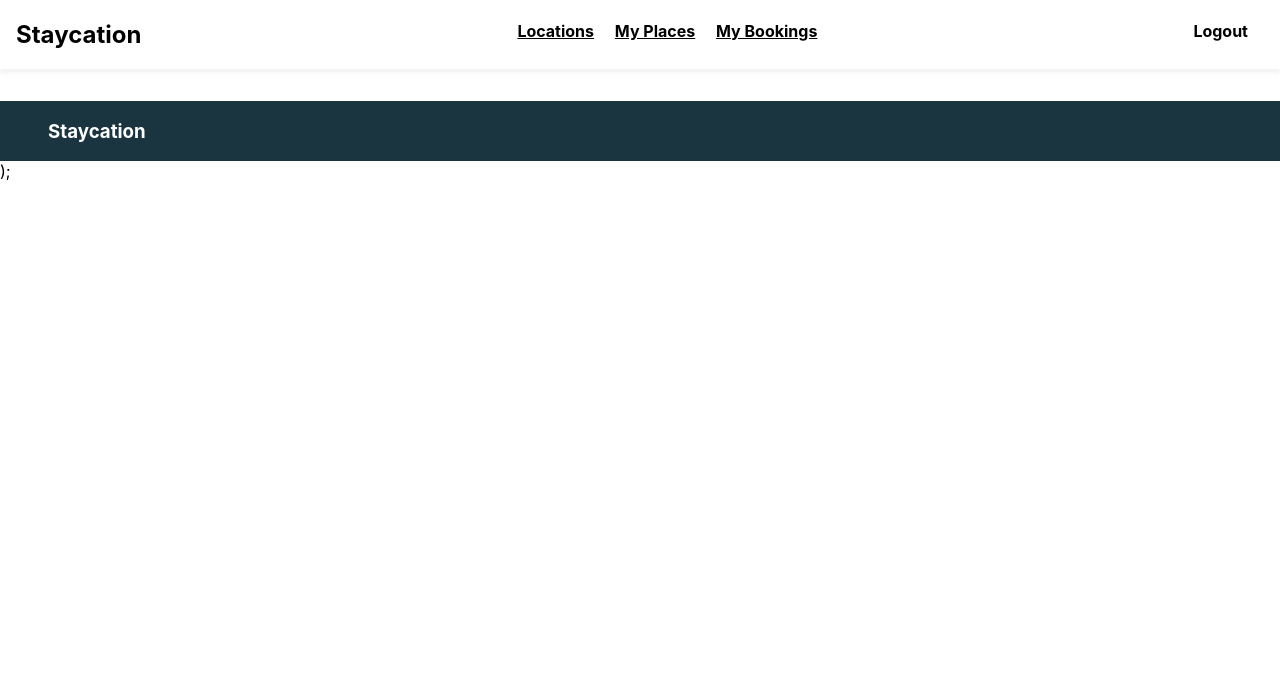
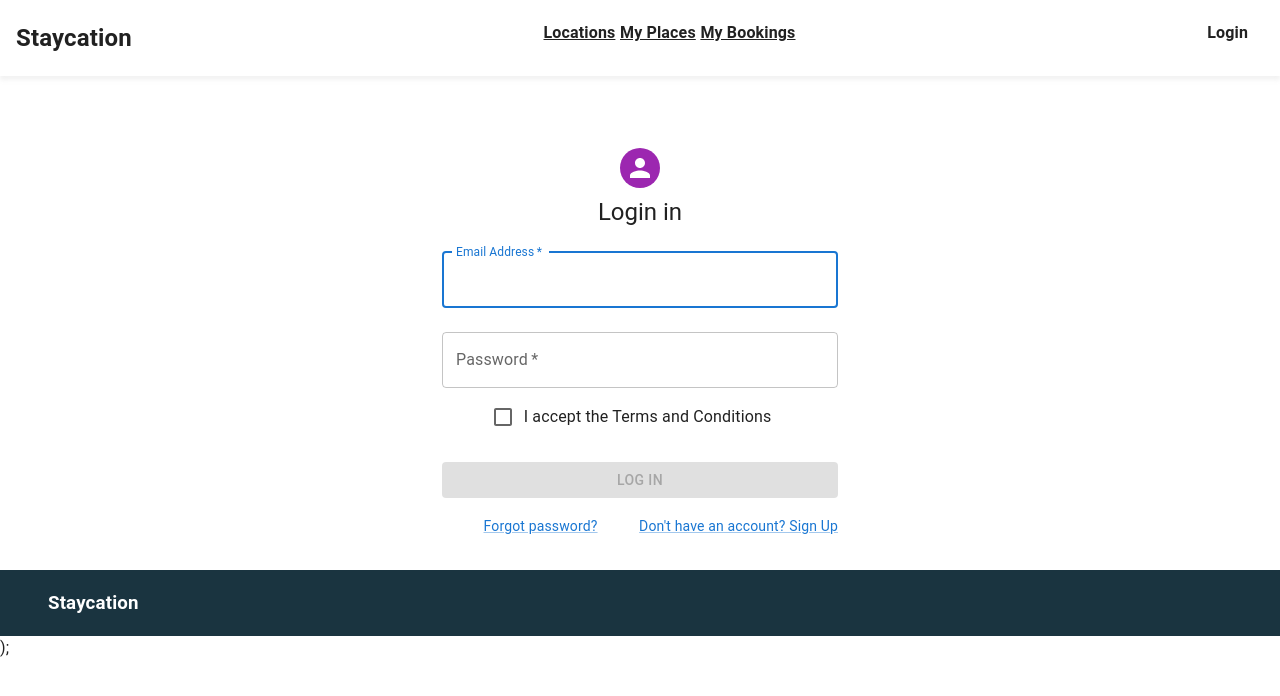
Before and after one commit to Brunodapic/ag04Academy, a React (Create React App) app: page /login in a window 1280 px wide. Shown: the top 696 px of the page. Built offline with nearby package versions, Linux system fonts and the light colour scheme.

Commit message:
login form

```diff
--- a/src/App.tsx
+++ b/src/App.tsx
@@ -6,6 +6,7 @@ import AccommodationPage from "./pages/AccommodationPage/AccommodationPage";
 import Favorites from "./pages/Favorites/Favorites";
 import Home from "./pages/Home/Home";
 import Locations from "./pages/Locations/Locations";
+import LoginPage from "./pages/LoginPage/LoginPage";
 import MyBookings from "./pages/MyBookings/MyBookings";
 import MyPlaces from "./pages/MyPlaces/MyPlaces";
 
@@ -22,6 +23,7 @@ function App() {
           </Route>
 
           <Route path="/favorites" element={<Favorites />} />
+          <Route path="/login" element={<LoginPage />} />
 
           <Route path="/MyPlaces" element={<MyPlaces />} />
           <Route path="/MyBookings" element={<MyBookings />} />
--- /dev/null
+++ b/src/components/Login/Login.tsx
@@ -0,0 +1,136 @@
+import { useNavigate } from "react-router-dom";
+import * as React from "react";
+import Avatar from "@mui/material/Avatar";
+import Button from "@mui/material/Button";
+import CssBaseline from "@mui/material/CssBaseline";
+import TextField from "@mui/material/TextField";
+import FormControlLabel from "@mui/material/FormControlLabel";
+import Checkbox from "@mui/material/Checkbox";
+import Link from "@mui/material/Link";
+import Grid from "@mui/material/Grid";
+import Box from "@mui/material/Box";
+import Typography from "@mui/material/Typography";
+import Container from "@mui/material/Container";
+import { createTheme, ThemeProvider } from "@mui/material/styles";
+import { useState } from "react";
+
+const theme = createTheme();
+
+export default function LoginComponent() {
+  let navigate = useNavigate();
+
+  const [email, setEmail] = useState("");
+  const [password, setPassword] = useState("");
+  const [accept, setAccept] = useState(false);
+  const [error, setError] = useState(false);
+
+  const emailValidation =
+  email.includes("@") && email.length < 300 && email.length > 1;
+
+  const passwordValidation =
+  password.length < 300 && password.length > 1;
+
+  const acceptValidation =accept;
+
+  const passwordChange = (event: any) => {
+    setPassword(event.target.value);
+  };
+  const emailChange = (event: any) => {
+    setEmail(event.target.value);
+  };
+
+  const handleSubmit = (event: React.FormEvent<HTMLFormElement>) => {
+    event.preventDefault();
+    console.log({
+      email: email,
+      password: password,
+      accept: accept
+    });
+
+    if(!(accept && passwordValidation && emailValidation)){
+        setError(true)
+    }
+  };
+
+  return (
+    <ThemeProvider theme={theme}>
+      <Container component="main" maxWidth="xs">
+        <CssBaseline />
+        <Box
+          sx={{
+            marginTop: 8,
+            display: "flex",
+            flexDirection: "column",
+            alignItems: "center",
+          }}
+        >
+          <Avatar sx={{ m: 1, bgcolor: "secondary.main" }}></Avatar>
+          <Typography component="h1" variant="h5">
+            Login in
+          </Typography>
+          <Box
+            component="form"
+            onSubmit={handleSubmit}
+            noValidate
+            sx={{ mt: 1 }}
+          >
+            <TextField
+              margin="normal"
+              required
+              fullWidth
+              id="email"
+              label="Email Address"
+              name="email"
+              autoComplete="email"
+              autoFocus
+              value={email}
+              onChange={emailChange}
+              error={error && !emailValidation}
+              helperText={error && !emailValidation?"Eneter valid email":""}
+            />
+            <TextField
+              margin="normal"
+              required
+              fullWidth
+              name="password"
+              label="Password"
+              type="password"
+              id="password"
+              autoComplete="current-password"
+              value={password}
+              onChange={passwordChange}
+              error={error && !passwordValidation}
+              helperText={error && !passwordValidation?"Eneter valid password":""}
+
+            />
+            <FormControlLabel
+              control={<Checkbox value={accept} color="primary" onChange={()=>setAccept(!accept)}/>}
+              label="I accept the Terms and Conditions"
+            />
+            <Button
+              type="submit"
+              fullWidth
+              variant="contained"
+              sx={{ mt: 3, mb: 2 }}
+              disabled={!accept}
+            >
+              Log In
+            </Button>
+            <Grid container>
+              <Grid item xs>
+                <Link href="#" variant="body2">
+                  Forgot password?
+                </Link>
+              </Grid>
+              <Grid item>
+                <Link href="#" variant="body2">
+                  {"Don't have an account? Sign Up"}
+                </Link>
+              </Grid>
+            </Grid>
+          </Box>
+        </Box>
+      </Container>
+    </ThemeProvider>
+  );
+}
--- a/src/components/NavigationBar/NavigationBar.tsx
+++ b/src/components/NavigationBar/NavigationBar.tsx
@@ -3,7 +3,6 @@ import { useNavigate } from "react-router-dom";
 
 export default function NavigationBar() {
   let navigate = useNavigate();
-
 
   return (
     <div className="navigation-bar-div">
@@ -44,7 +43,14 @@ export default function NavigationBar() {
         </h4>
       </div>
       <div>
-        <h4 className="pointer">Logout</h4>
+        <h4
+          className="pointer"
+          onClick={() => {
+            navigate("/login");
+          }}
+        >
+          Login
+        </h4>
       </div>
     </div>
   );
--- /dev/null
+++ b/src/pages/LoginPage/LoginPage.tsx
@@ -0,0 +1,14 @@
+import { useNavigate } from "react-router-dom";
+import MainWrapp from "../../components/MainWrapp/MainWrapp";
+import LoginComponent from "../../components/Login/Login";
+
+export default function LoginPage() {
+  let navigate = useNavigate();
+
+
+  return (
+    <MainWrapp>
+        <LoginComponent />
+    </MainWrapp>
+  );
+}
```
